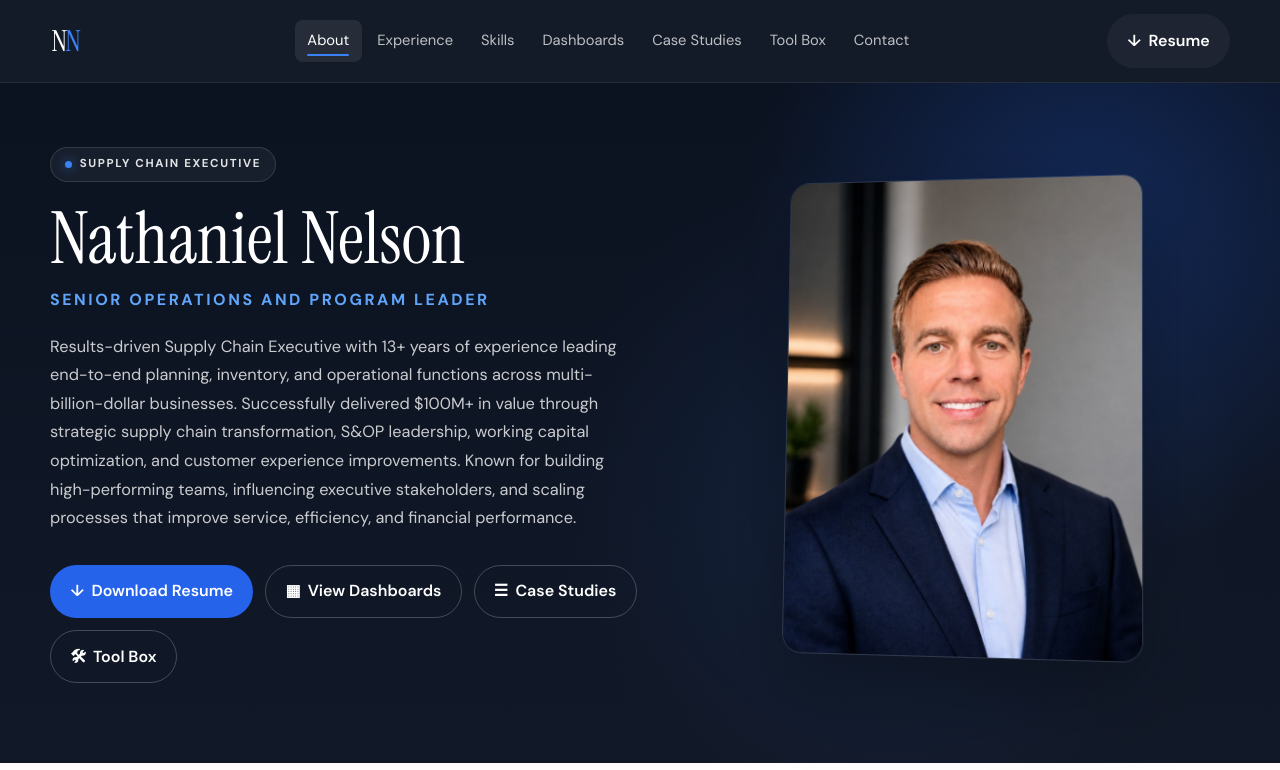
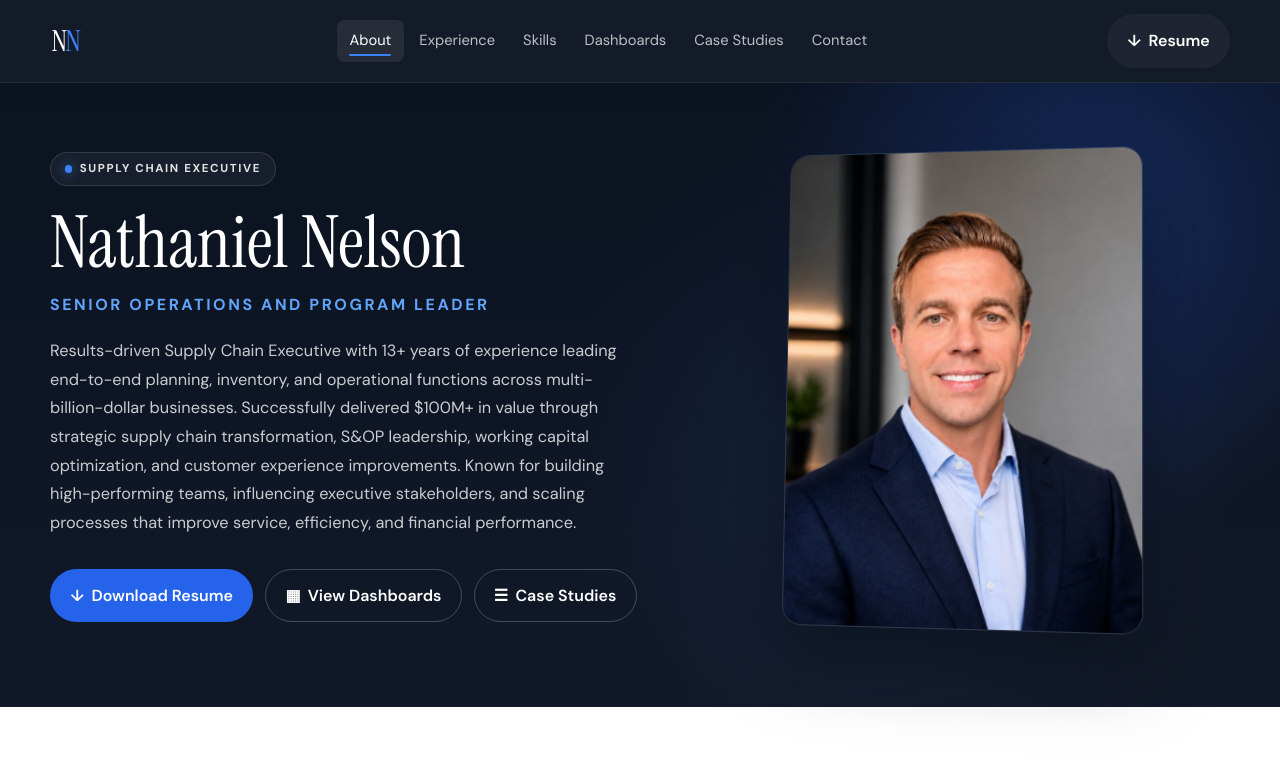
Before and after one commit to CaptianBoredASF/Website, a React (Vite) app: page / in a window 1280 px wide. Shown: the top 770 px of the page. Built offline with nearby package versions, Linux system fonts and the light colour scheme.

Commit message:
Hide Tool Box tab until content is ready

```diff
--- a/src/components/Header.jsx
+++ b/src/components/Header.jsx
@@ -49,7 +49,9 @@ export default function Header() {
         </Link>
 
         <nav className="nav">
-          {navItems.map((item) => (
+          {navItems
+            .filter((item) => siteConfig.showToolbox || item.id !== 'toolbox')
+            .map((item) => (
             <button
               key={item.id}
               type="button"
--- a/src/data/resume.js
+++ b/src/data/resume.js
@@ -12,6 +12,8 @@ export const siteConfig = {
   location: 'Fort Lauderdale, FL',
   linkedin: 'https://linkedin.com/in/NathanNel',
   resumePdf: '/resume.pdf',
+  // Set to true to restore Tool Box in header nav and homepage hero.
+  showToolbox: false,
 }
 
 export const about = {
--- a/src/pages/HomePage.jsx
+++ b/src/pages/HomePage.jsx
@@ -86,9 +86,11 @@ export default function HomePage() {
                 <Link to="/case-studies" className="btn btn-outline-light">
                   <span aria-hidden="true">☰</span> Case Studies
                 </Link>
-                <Link to="/toolbox" className="btn btn-outline-light">
-                  <span aria-hidden="true">🛠</span> Tool Box
-                </Link>
+                {siteConfig.showToolbox ? (
+                  <Link to="/toolbox" className="btn btn-outline-light">
+                    <span aria-hidden="true">🛠</span> Tool Box
+                  </Link>
+                ) : null}
               </div>
             </div>
 
```
Also changed, not shown: 2 other files (tests, documents, lock files or other folders).
